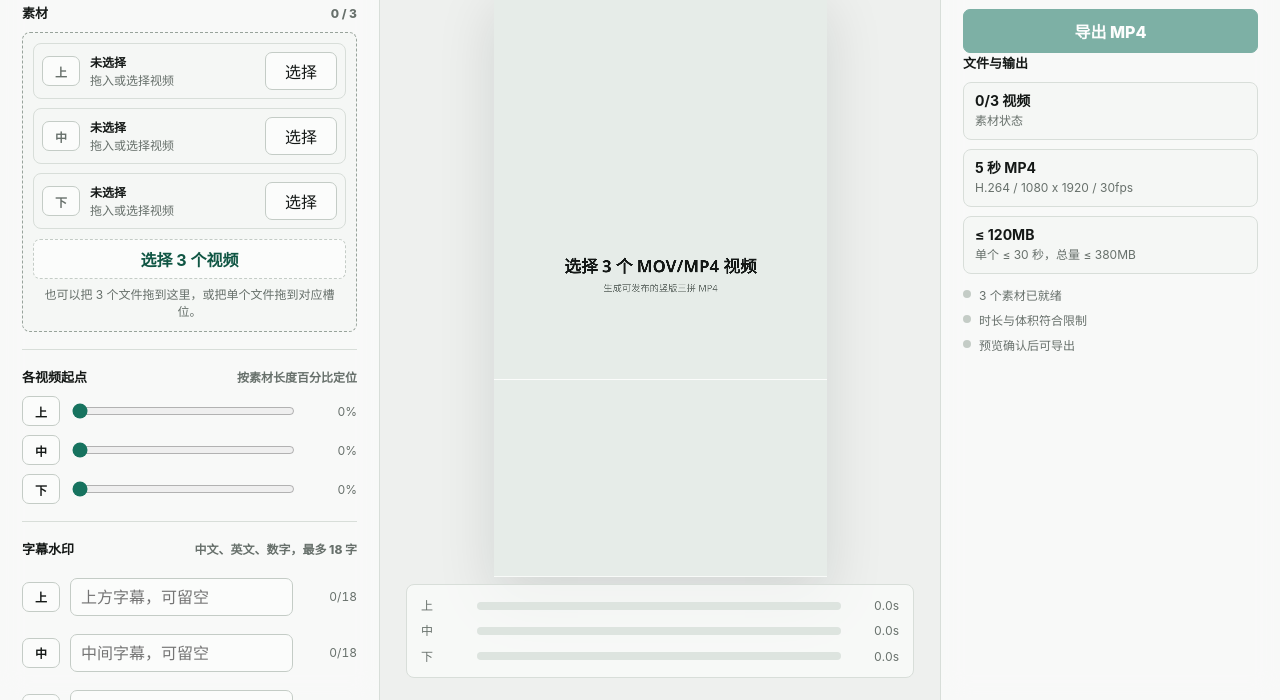
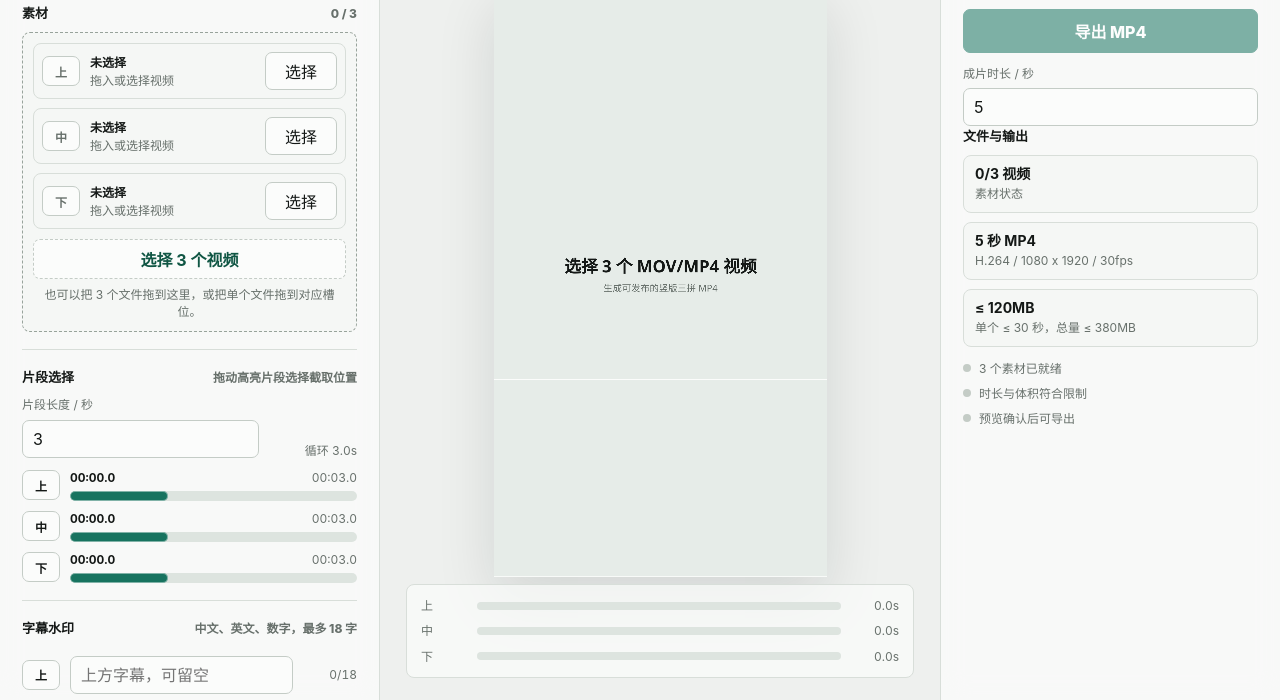
Before and after one commit to chenyulian/ClipTrio, a website: page public/index.html in a window 1280 px wide. Shown: the part 100-800 px from the top of the page. Drawn offline with Linux system fonts and the light colour scheme.

Commit message:
feat:优化片段选择模块

```diff
--- a/public/index.html
+++ b/public/index.html
@@ -290,12 +290,93 @@
       cursor: pointer;
     }
 
-    .segment, .caption-row {
+    .clip-control {
+      display: grid;
+      grid-template-columns: minmax(0, 1fr) 88px;
+      gap: 10px;
+      align-items: end;
+      margin-bottom: 12px;
+    }
+
+    .segment-list {
+      display: grid;
+      gap: 10px;
+    }
+
+    .segment-picker {
+      display: grid;
+      grid-template-columns: 38px minmax(0, 1fr);
+      gap: 10px;
+      align-items: center;
+    }
+
+    .segment-control {
+      position: relative;
+      min-width: 0;
+      display: grid;
+      gap: 6px;
+    }
+
+    .segment-time {
+      display: flex;
+      align-items: baseline;
+      justify-content: space-between;
+      gap: 10px;
+      color: var(--muted);
+      font-size: 12px;
+      font-variant-numeric: tabular-nums;
+    }
+
+    .segment-time strong {
+      color: var(--ink);
+      font-size: 12px;
+    }
+
+    .segment-track {
+      position: relative;
+      height: 10px;
+      overflow: hidden;
+      border-radius: 999px;
+      background: #dde4df;
+    }
+
+    .segment-window {
+      position: absolute;
+      top: 0;
+      bottom: 0;
+      left: 0%;
+      width: 34%;
+      border-radius: inherit;
+      background: var(--accent);
+      box-shadow: 0 0 0 1px rgba(255,255,255,.45) inset;
+    }
+
+    .segment-control input[type="range"] {
+      position: absolute;
+      left: 0;
+      right: 0;
+      bottom: -4px;
+      height: 18px;
+      opacity: 0;
+      cursor: grab;
+    }
+
+    .segment-control input[type="range"]:active {
+      cursor: grabbing;
+    }
+
+    .caption-row {
       display: grid;
       grid-template-columns: 38px minmax(0, 1fr) 54px;
       gap: 10px;
       align-items: center;
       margin-top: 9px;
+    }
+
+    .export-settings {
+      display: grid;
+      gap: 6px;
+      margin-top: 12px;
     }
 
     .value {
@@ -562,12 +643,11 @@
       .row { grid-template-columns: 1fr; }
       h1 { font-size: 21px; }
       .section { padding: 14px 0; }
-      .drop { min-height: 104px; padding: 16px 12px; }
       .slot {
         grid-template-columns: 32px minmax(0, 1fr) 66px;
         gap: 8px;
       }
-      .segment, .caption-row {
+      .segment-picker, .caption-row {
         grid-template-columns: 32px minmax(0, 1fr) 48px;
         gap: 8px;
       }
@@ -601,10 +681,37 @@
         </div>
 
         <div class="section">
-          <div class="section-title">各视频起点 <span class="hint">按素材长度百分比定位</span></div>
-          <div class="segment"><span class="chip">上</span><input id="startA" type="range" min="0" max="1000" value="0"><span class="value" id="startAValue">0%</span></div>
-          <div class="segment"><span class="chip">中</span><input id="startB" type="range" min="0" max="1000" value="0"><span class="value" id="startBValue">0%</span></div>
-          <div class="segment"><span class="chip">下</span><input id="startC" type="range" min="0" max="1000" value="0"><span class="value" id="startCValue">0%</span></div>
+          <div class="section-title">片段选择 <span class="hint">拖动高亮片段选择截取位置</span></div>
+          <div class="clip-control">
+            <label class="stack"><span class="hint">片段长度 / 秒</span><input id="clipLength" type="number" min="0.3" max="8" step="0.1" value="3"></label>
+            <span class="value" id="clipLengthHint">循环 3.0s</span>
+          </div>
+          <div class="segment-list">
+            <div class="segment-picker">
+              <span class="chip">上</span>
+              <div class="segment-control">
+                <div class="segment-time"><strong id="startAValue">00:00.0</strong><span id="endAValue">00:03.0</span></div>
+                <div class="segment-track"><div class="segment-window" id="windowA"></div></div>
+                <input id="startA" type="range" min="0" max="1000" value="0" aria-label="上方片段起点">
+              </div>
+            </div>
+            <div class="segment-picker">
+              <span class="chip">中</span>
+              <div class="segment-control">
+                <div class="segment-time"><strong id="startBValue">00:00.0</strong><span id="endBValue">00:03.0</span></div>
+                <div class="segment-track"><div class="segment-window" id="windowB"></div></div>
+                <input id="startB" type="range" min="0" max="1000" value="0" aria-label="中间片段起点">
+              </div>
+            </div>
+            <div class="segment-picker">
+              <span class="chip">下</span>
+              <div class="segment-control">
+                <div class="segment-time"><strong id="startCValue">00:00.0</strong><span id="endCValue">00:03.0</span></div>
+                <div class="segment-track"><div class="segment-window" id="windowC"></div></div>
+                <input id="startC" type="range" min="0" max="1000" value="0" aria-label="下方片段起点">
+              </div>
+            </div>
+          </div>
         </div>
 
         <div class="section">
@@ -616,13 +723,6 @@
           </div>
         </div>
 
-        <div class="section">
-          <div class="section-title">动态参数</div>
-          <div class="row">
-            <label class="stack"><span class="hint">片段循环 / 秒</span><input id="clipLength" type="number" min="0.3" max="8" step="0.1" value="3"></label>
-            <label class="stack"><span class="hint">导出时长 / 秒</span><input id="exportLength" type="number" min="1" max="10" step="0.5" value="5"></label>
-          </div>
-        </div>
       </div>
     </aside>
 
@@ -662,6 +762,9 @@
           </div>
           <div class="actions">
             <button id="download" class="primary" type="button">导出 MP4</button>
+          </div>
+          <div class="export-settings">
+            <label class="stack"><span class="hint">成片时长 / 秒</span><input id="exportLength" type="number" min="1" max="10" step="0.5" value="5"></label>
           </div>
         </div>
 
@@ -703,6 +806,9 @@
     const slotEls = ['slotA', 'slotB', 'slotC'].map(id => document.getElementById(id));
     const startSliders = ['startA', 'startB', 'startC'].map(id => document.getElementById(id));
     const startValues = ['startAValue', 'startBValue', 'startCValue'].map(id => document.getElementById(id));
+    const endValues = ['endAValue', 'endBValue', 'endCValue'].map(id => document.getElementById(id));
+    const segmentWindows = ['windowA', 'windowB', 'windowC'].map(id => document.getElementById(id));
+    const clipLengthHint = document.getElementById('clipLengthHint');
     const captionInputs = ['captionA', 'captionB', 'captionC'].map(id => document.getElementById(id));
     const captionValues = ['captionAValue', 'captionBValue', 'captionCValue'].map(id => document.getElementById(id));
     const trackFills = ['trackA', 'trackB', 'trackC'].map(id => document.getElementById(id));
@@ -758,6 +864,13 @@
 
     function formatSize(bytes) {
       return `${(bytes / 1024 / 1024).toFixed(bytes > 10 * 1024 * 1024 ? 0 : 1)}MB`;
+    }
+
+    function formatTime(seconds) {
+      const safe = Math.max(0, Number(seconds) || 0);
+      const minutes = Math.floor(safe / 60);
+      const remaining = (safe - minutes * 60).toFixed(1).padStart(4, '0');
+      return `${String(minutes).padStart(2, '0')}:${remaining}`;
     }
 
     function formatVideoMeta(video) {
@@ -820,8 +933,12 @@
 
     function syncLabels() {
       startSliders.forEach((slider, index) => {
-        startValues[index].textContent = `${Math.round(Number(slider.value) / 10)}%`;
+        const start = getStart(index);
+        const end = Math.min(slots[index].duration || getClipLength(), start + getClipLength());
+        startValues[index].textContent = formatTime(start);
+        endValues[index].textContent = formatTime(end);
       });
+      clipLengthHint.textContent = `循环 ${getClipLength().toFixed(1)}s`;
       syncTimeline();
     }
 
@@ -830,7 +947,10 @@
         const start = getStart(index);
         const duration = slot.duration || 0;
         const progress = duration ? (start / duration) * 100 : 0;
+        const width = duration ? (Math.min(getClipLength(), duration) / duration) * 100 : 34;
         trackFills[index].style.width = `${clamp(progress, 0, 100)}%`;
+        segmentWindows[index].style.left = `${clamp(progress, 0, 100)}%`;
+        segmentWindows[index].style.width = `${clamp(width, 3, 100)}%`;
         timeEls[index].textContent = `${start.toFixed(1)}s`;
       });
     }
```
